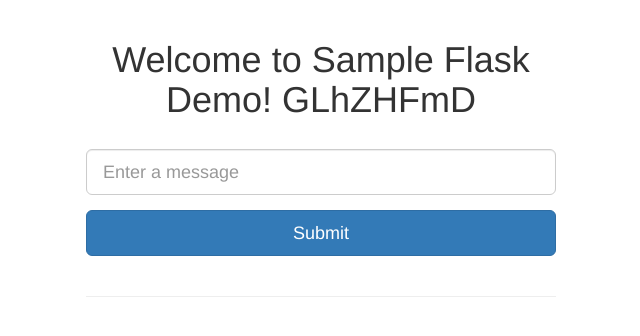
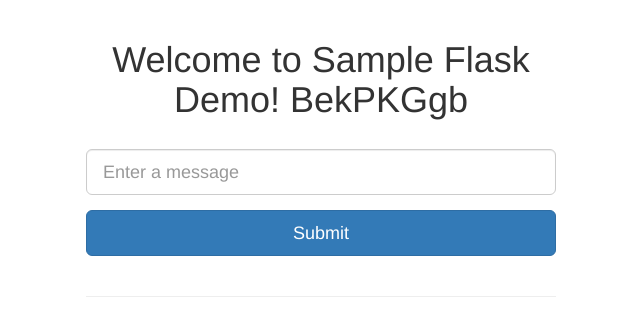
Before and after one commit to williaumwu/flask_sample, a Flask app: page / in a window 1280 px wide. Shown: the top 336 px of the page, without its empty margins (319-959 px from the left). Run offline with Flask 2, Linux system fonts and the light colour scheme; data that the repository does not hold is empty; some libraries are stand-ins or nearby versions.

Commit message:
testing change new string BekPKGgb

```diff
--- a/elasticdev/elasticdev.yml
+++ b/elasticdev/elasticdev.yml
@@ -1,5 +1,5 @@
 global_arguments:
-   aws_default_region: us-west-1
+   aws_default_region: us-east-1
    docker_repo: flask_sample
 infrastructure:
    ecr_repo:
--- a/templates/index.html
+++ b/templates/index.html
@@ -3,7 +3,7 @@
 {% block content %}
 
 <div class="text-center">
-  <h1>Welcome to Sample Flask Demo! GLhZHFmD</h1>
+  <h1>Welcome to Sample Flask Demo! BekPKGgb</h1>
 </div>
 
 <br>
```
Also changed, not shown: README.md.
